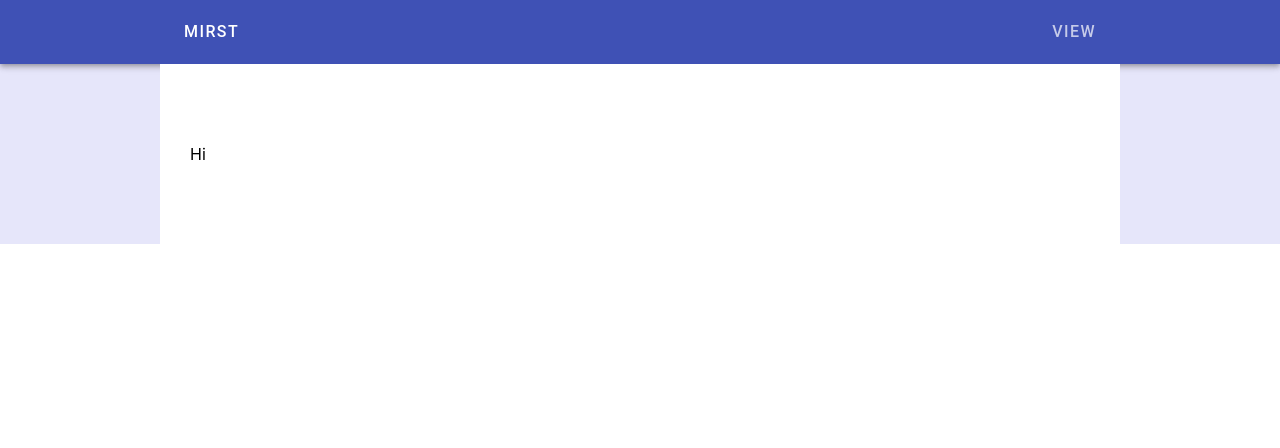
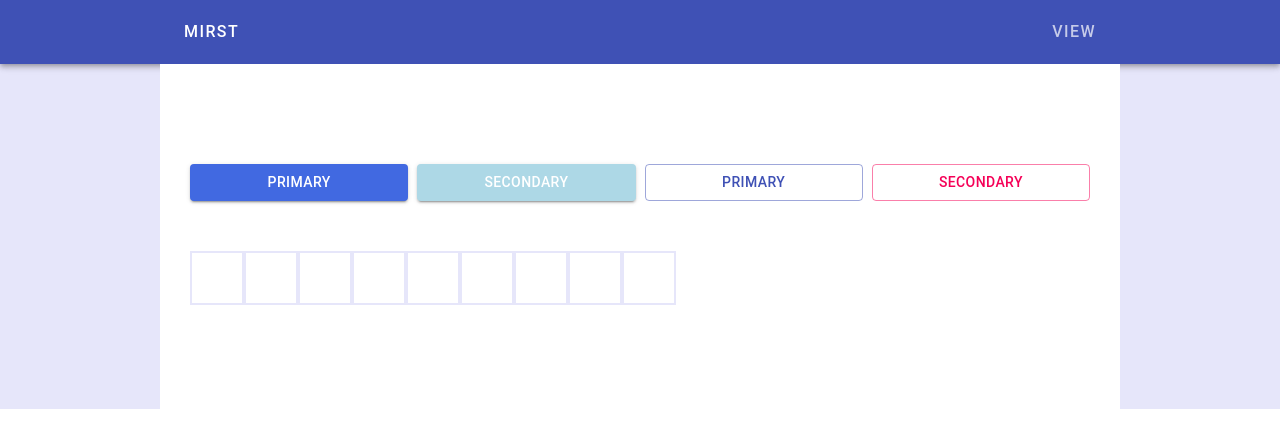
Before and after one commit to to-the-moon-1/Mirst, a React (Create React App) app: page / in a window 1280 px wide. Shown: the top 448 px of the page. Built offline with nearby package versions, Linux system fonts and the light colour scheme.

Commit message:
Made basic cell

```diff
--- a/package.json
+++ b/package.json
@@ -4,9 +4,12 @@
   "private": true,
   "dependencies": {
     "@material-ui/core": "^4.12.2",
+    "@material-ui/data-grid": "^4.0.0-alpha.34",
     "@testing-library/jest-dom": "^5.11.4",
     "@testing-library/react": "^11.1.0",
     "@testing-library/user-event": "^12.1.10",
+    "ag-grid-community": "^25.3.0",
+    "ag-grid-react": "^25.3.0",
     "react": "^17.0.2",
     "react-dom": "^17.0.2",
     "react-scripts": "4.0.3",
@@ -39,6 +42,7 @@
   "devDependencies": {
     "@material-ui/icons": "^4.11.2",
     "react-redux": "^7.2.4",
-    "react-router-dom": "^5.2.0"
+    "react-router-dom": "^5.2.0",
+    "redux": "^4.1.0"
   }
 }
--- a/src/App.css
+++ b/src/App.css
@@ -10,10 +10,11 @@
 
 .container-content {
     background-color: white;
+    /*background-color: #f5f5f5;*/
 }
 
 .main-content {
-    padding: 80px 30px;
+    padding: 100px 30px;
 }
 
 
@@ -45,3 +46,45 @@
     color: #fff;
     opacity: 1;
 }
+
+
+
+
+
+/*MIRST PAGE*/
+
+.buttonContainer {
+    margin-bottom: 50px;
+}
+
+.btn {
+    width: 24.25%;
+    margin-left: 1% !important;
+}
+
+.btn:first-child {
+    margin-left: 0 !important;
+}
+
+.addBtn {
+    background-color: royalblue !important;
+}
+
+.deleteBtn {
+    background-color: lightblue !important;
+}
+
+
+
+
+
+/*CELL*/
+
+.cellContainer {
+    /*box-shadow: 0 2px 1px -1px rgba(0, 0, 0, 0.2), 0 1px 1px 0 rgba(0, 0, 0, 0.2), 0 1px 3px 0 rgba(0, 0, 0, 0.2);*/
+    /*border-radius: 4px;*/
+    border: 2px solid lavender;
+    /*border-bottom: unset;*/
+    /*border-top: unset;*/
+    display: inline-block;
+}
--- a/src/App.js
+++ b/src/App.js
@@ -2,7 +2,7 @@ import './App.css';
 import {Container} from "@material-ui/core";
 import Header from "./components/header/Header";
 import {Switch, Route} from "react-router-dom";
-import Mirst from "./components/mirst/Mirst";
+import MirstContainer from "./components/mirst/MirstContainer";
 
 function App() {
     return (
@@ -11,7 +11,7 @@ function App() {
             <Container maxWidth="md" className="container-content">
                 <div className="main-content">
                     <Switch>
-                        <Route exact path="/" component={Mirst} />
+                        <Route exact path="/" component={MirstContainer} />
                         <Route path="/view" />
                     </Switch>
                 </div>
--- a/src/components/header/Header.jsx
+++ b/src/components/header/Header.jsx
@@ -3,7 +3,6 @@ import React from 'react';
 import {makeStyles} from '@material-ui/core/styles';
 import AppBar from '@material-ui/core/AppBar';
 import Toolbar from '@material-ui/core/Toolbar';
-import Typography from '@material-ui/core/Typography';
 import {Container} from "@material-ui/core";
 
 const useStyles = makeStyles((theme) => ({
--- a/src/components/mirst/Mirst.jsx
+++ b/src/components/mirst/Mirst.jsx
@@ -1,5 +1,40 @@
-const Mirst = () => {
-    return <div>Hi</div>
+// import { DataGrid } from '@material-ui/data-grid';
+// import {AgGridColumn, AgGridReact} from 'ag-grid-react';
+
+import {Button} from "@material-ui/core";
+
+const Mirst = (props) => {
+    console.log(props.cell)
+    return <>
+        <div className="buttonContainer">
+            <Button variant="contained" color="primary" className="btn addBtn">
+                Primary
+            </Button>
+            <Button variant="contained" color="secondary" className="btn deleteBtn">
+                Secondary
+            </Button>
+            <Button variant="outlined" color="primary" className="btn">
+                Primary
+            </Button>
+            <Button variant="outlined" color="secondary" className="btn">
+                Secondary
+            </Button>
+        </div>
+
+        {/*{props.cell.map((c, i) =>*/}
+        {/*    <DataGrid key={i}  rows={{width: 200}} columns={{width: 200}} className='cellContainer'/>*/}
+        {/*)}*/}
+
+        {/*{props.cell.map((c, i) =>*/}
+        {/*    <AgGridReact key={i}>*/}
+        {/*        <AgGridColumn rowSpan={c.row} colSpan={c.col}></AgGridColumn>*/}
+        {/*    </AgGridReact>*/}
+        {/*)}*/}
+
+        {props.cell.map((c, i) =>
+            <span key={`id_${i}`} id={i} style={{width: c.row, height: c.col, backgroundColor: c.backgroundColor, margin: 0, padding: 0}} className="cellContainer" />
+        )}
+    </>
 }
 
 export default Mirst
--- /dev/null
+++ b/src/components/mirst/MirstContainer.js
@@ -0,0 +1,19 @@
+import {connect} from "react-redux";
+import Mirst from "./Mirst";
+import {setCellAC} from "../../redux/cell-reducer";
+
+let mapStateToProps = (state) => {
+    return {
+        cell: state.cellPage.cell,
+    }
+}
+
+let mapDispatchToProps = (dispatch) => {
+    return {
+        setCell: (cell) => {
+            dispatch(setCellAC(cell))
+        },
+    }
+}
+
+export default connect(mapStateToProps, mapDispatchToProps) (Mirst)
--- a/src/index.js
+++ b/src/index.js
@@ -4,14 +4,15 @@ import './index.css';
 import App from './App';
 import {Provider} from "react-redux";
 import {BrowserRouter} from "react-router-dom";
+import store from "./redux/redux-store";
 
 ReactDOM.render(
     <React.StrictMode>
-        {/*<Provider>*/}
+        <Provider store={store}>
             <BrowserRouter>
                 <App/>
             </BrowserRouter>
-        {/*</Provider>*/}
+        </Provider>
     </React.StrictMode>,
     document.getElementById('root')
 );
--- /dev/null
+++ b/src/redux/cell-reducer.js
@@ -0,0 +1,65 @@
+const SET_CELL = 'SET_CELL';
+
+let initialState = {
+    cell: [
+        {
+            row: "50px",
+            col: "50px",
+            backgroundColor: "#fff"
+        },
+        {
+            row: "50px",
+            col: "50px",
+            backgroundColor: "#fff"
+        },
+        {
+            row: "50px",
+            col: "50px",
+            backgroundColor: "#fff"
+        },
+        {
+            row: "50px",
+            col: "50px",
+            backgroundColor: "#fff"
+        },
+        {
+            row: "50px",
+            col: "50px",
+            backgroundColor: "#fff"
+        },
+        {
+            row: "50px",
+            col: "50px",
+            backgroundColor: "#fff"
+        },
+        {
+            row: "50px",
+            col: "50px",
+            backgroundColor: "#fff"
+        },
+        {
+            row: "50px",
+            col: "50px",
+            backgroundColor: "#fff"
+        },
+        {
+            row: "50px",
+            col: "50px",
+            backgroundColor: "#fff"
+        }
+    ]
+}
+
+const cellReducer = (state = initialState, action) => {
+    switch (action.type) {
+        case SET_CELL:
+            return {...state, cell: action.cell}
+        default: {
+            return state;
+        }
+    }
+}
+
+export const setCellAC = (cell) => ({type: SET_CELL, cell});
+
+export default cellReducer;
--- /dev/null
+++ b/src/redux/redux-store.js
@@ -0,0 +1,10 @@
+import {combineReducers, createStore} from "redux";
+import cellReducer from "./cell-reducer";
+
+const reducers = combineReducers({
+    cellPage: cellReducer,
+})
+
+const store = createStore(reducers)
+
+export default store
```
Also changed, not shown: 1 other file (tests, documents, lock files or other folders).
